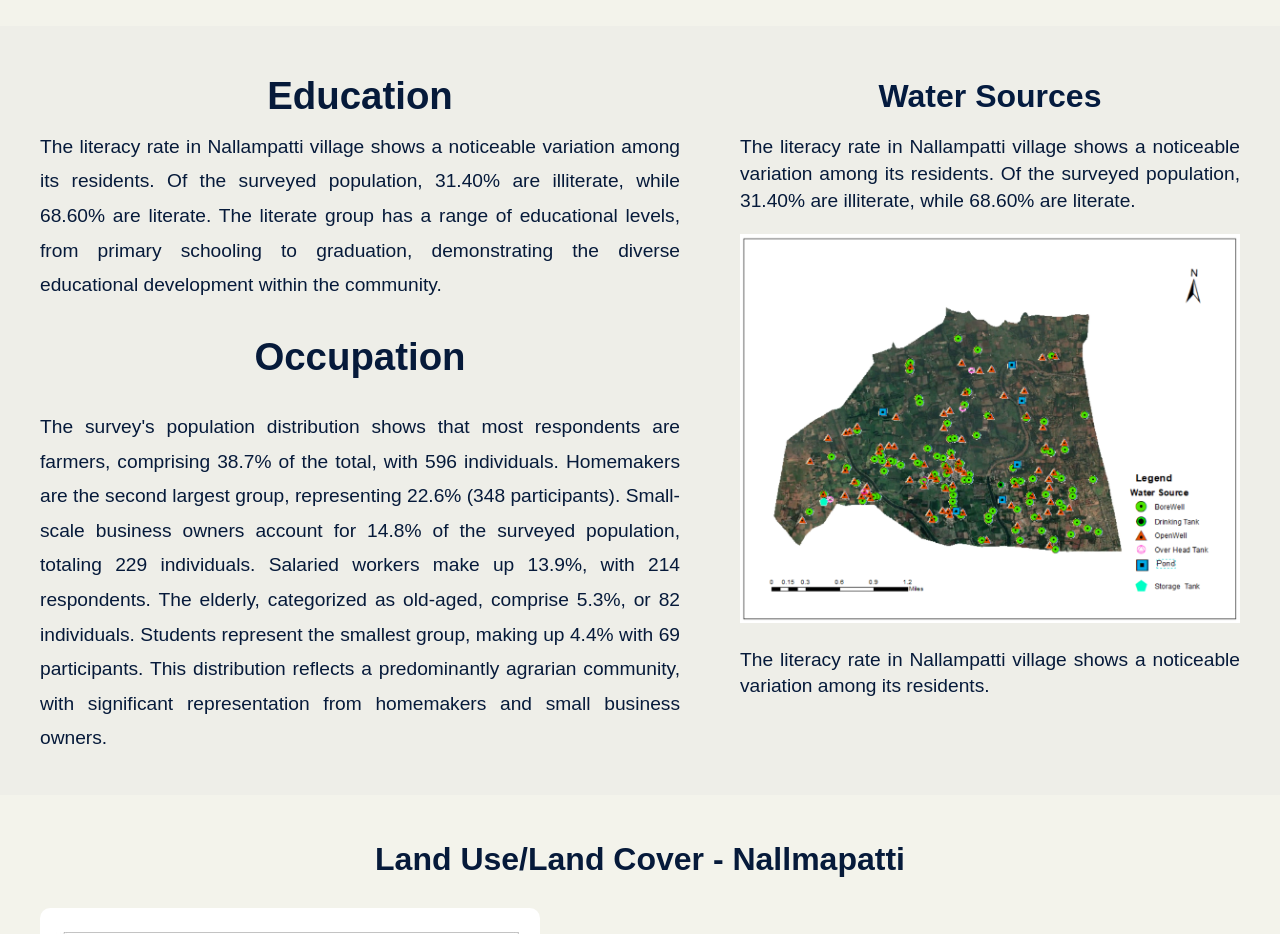
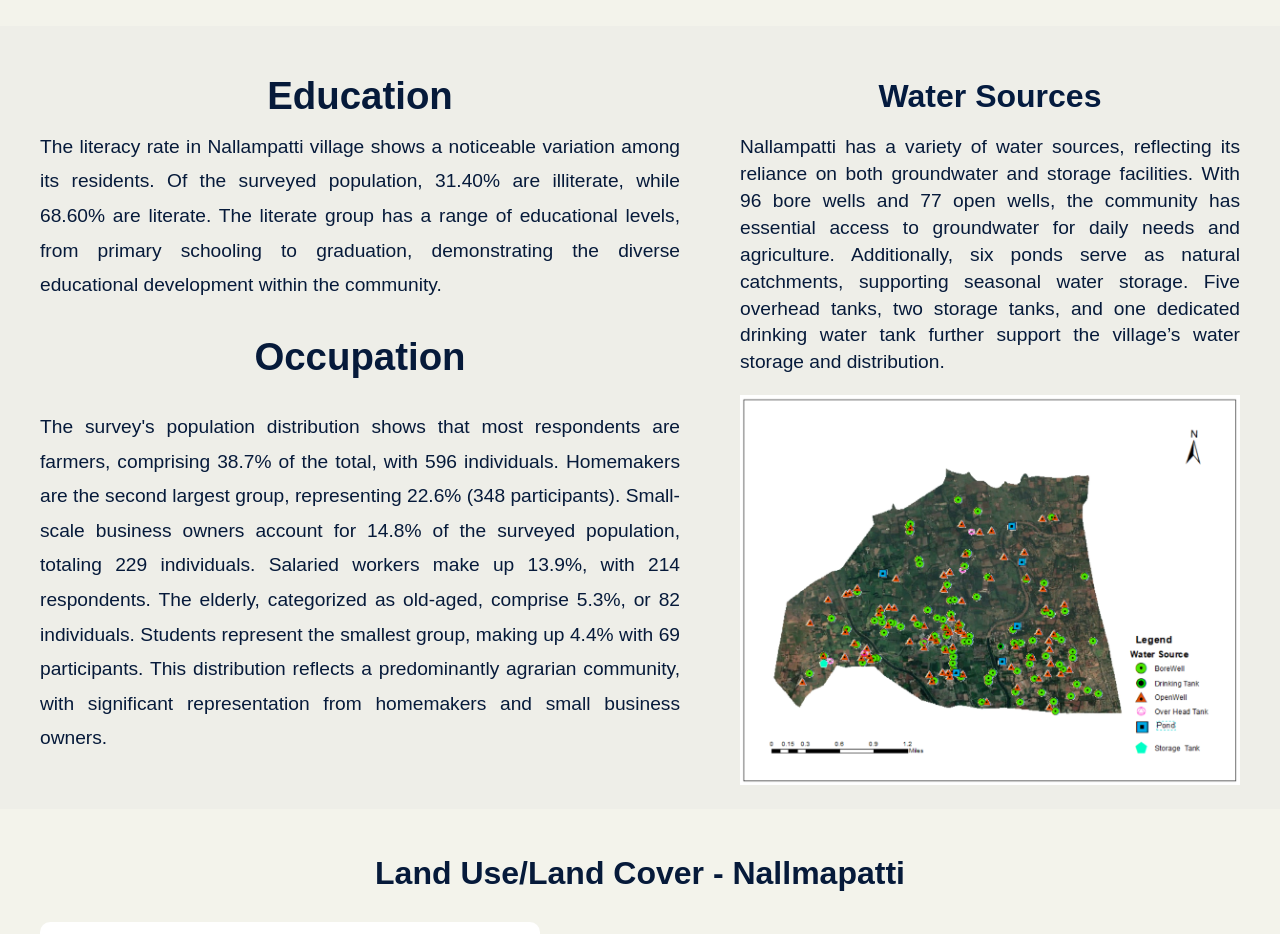
Before and after one commit to mozIccw/nalampattiV2, a plain HTML site: page project-insights.html in a window 1280 px wide. Shown: the part 880-1814 px from the top of the page. Drawn offline with Linux system fonts and the light colour scheme.

Commit message:
Update project-insights.html

```diff
--- a/project-insights.html
+++ b/project-insights.html
@@ -111,10 +111,9 @@
             <div class="occupation">
 			  <h3 style="text-align:center; font-size: 2em;">Water Sources</h3>
 			        <p style="font-size: 1.2em;">
-                    The literacy rate in Nallampatti village shows a noticeable variation among its residents. Of the surveyed population, 31.40% are illiterate, while 68.60% are literate.</p>
+                    Nallampatti has a variety of water sources, reflecting its reliance on both groundwater and storage facilities. With 96 bore wells and 77 open wells, the community has essential access to groundwater for daily needs and agriculture. Additionally, six ponds serve as natural catchments, supporting seasonal water storage. Five overhead tanks, two storage tanks, and one dedicated drinking water tank further support the village’s water storage and distribution.</p>
 					<img src="water_sources.png" alt="water sources" style="max-width:100%">
-			       <p style="font-size: 1.2em;">
-                    The literacy rate in Nallampatti village shows a noticeable variation among its residents.  </p>    </div>
+			        </div>
         </div>
     </section>
 
```
